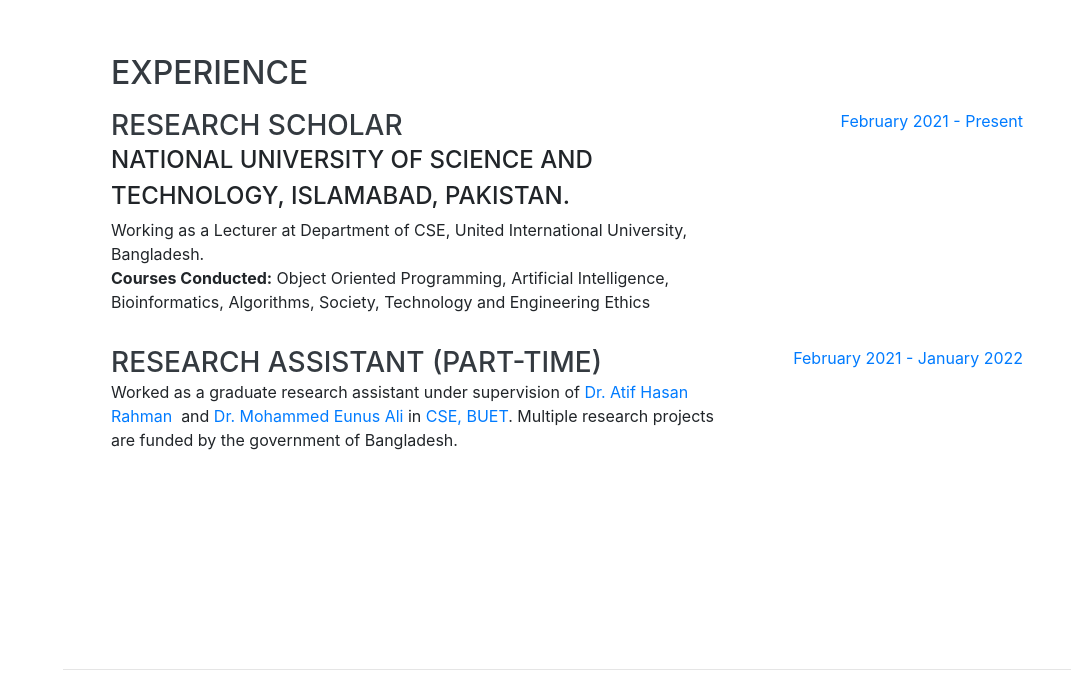
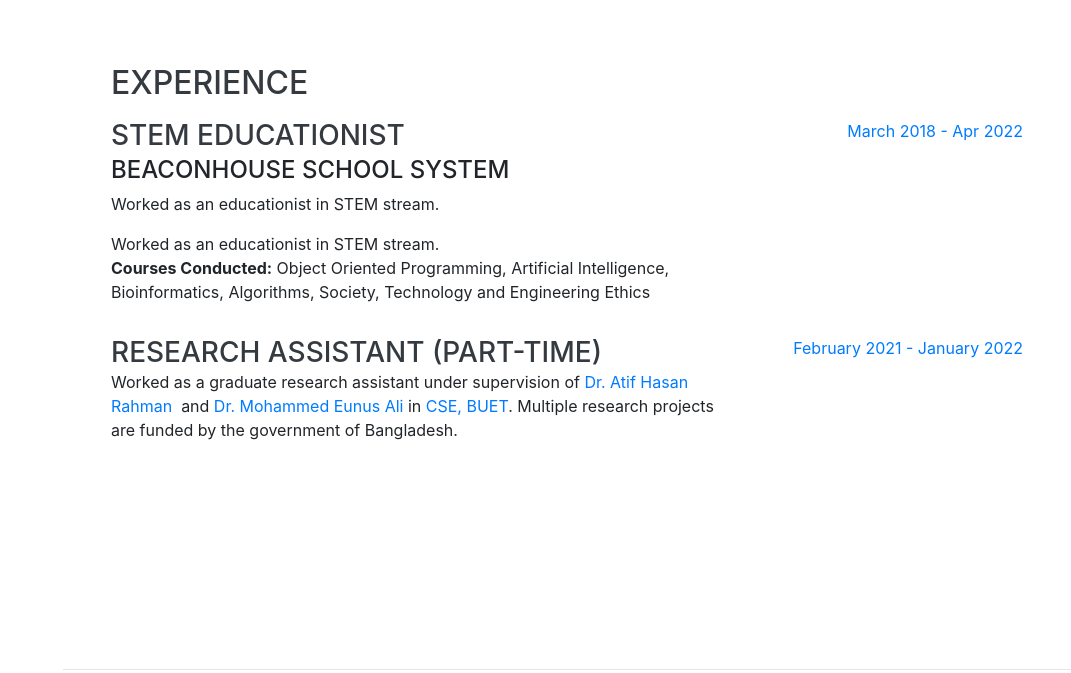
Before and after one commit to ahmed-zeb/ahmed-zeb.github.io, a website with bundled scripts: page index.html in a window 1280 px wide. Shown: the part 931-1604 px from the top of the page, without its empty margins (209-1280 px from the left). Built offline with nearby package versions, Linux system fonts and the light colour scheme; a web font is replaced by a local one.

Commit message:
exp updated

```diff
--- a/index.html
+++ b/index.html
@@ -38,7 +38,7 @@
     <a class="navbar-brand js-scroll-trigger" href="#page-top">
       <span class="d-block d-lg-none">Ameer Hamzah</span>
       <span class="d-none d-lg-block">
-        <img class="img-fluid img-profile rounded-circle mx-auto mb-4" src="img/profile.jpg" alt="">
+        <img class="img-fluid img-profile rounded-circle mx-auto mb-2" src="img/profile.jpg" alt="">
       </span>
     </a>
     <button class="navbar-toggler" type="button" data-toggle="collapse" data-target="#navbarSupportedContent"
@@ -95,14 +95,15 @@
         <h2 class="mb-3">Experience</h2>
         <div class="resume-item d-flex flex-column flex-md-row justify-content-between mb-3">
           <div class="resume-content">
-            <h3 class="mb-0">Research Scholar</h3>
-            <div class="subheading mb-1">National University of Science and Technology, Islamabad, Pakistan.</div>
-            <p>Working as a Lecturer at Department of CSE, United International University, Bangladesh.<br>
+            <h3 class="mb-0">STEM Educationist</h3>
+            <div class="subheading mb-1">Beaconhouse School System</div>
+            <p> Worked as an educationist in STEM stream. <br>
+            <p> Worked as an educationist in STEM stream. <br>
               <strong>Courses Conducted:</strong> Object Oriented Programming, Artificial Intelligence, Bioinformatics,
               Algorithms, Society, Technology and Engineering Ethics
             </p>
           </div>
-          <div class="resume-date text-md-right"><span class="text-primary">February 2021 - Present</span></div>
+          <div class="resume-date text-md-right"><span class="text-primary">March 2018 - Apr 2022</span></div>
         </div>
         <!-- <div class="resume-item d-flex flex-column flex-md-row justify-content-between mb-3">
           <div class="resume-content">
```
